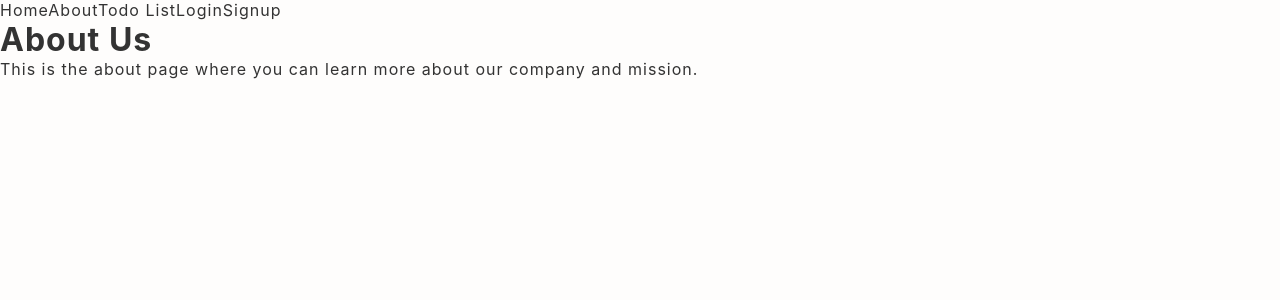
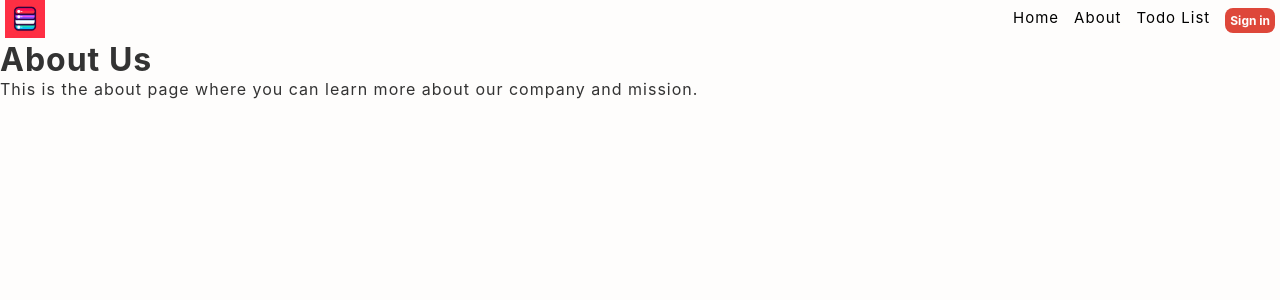
Before and after one commit to zli213/TaskTick, a Next.js app: page /about in a window 1280 px wide. Shown: the top 300 px of the page. Built offline with nearby package versions, Linux system fonts and the light colour scheme; no server answers.

Commit message:
Justify Navbar.

```diff
--- a/app/api/auth/[...nextauth]/options.js
+++ b/app/api/auth/[...nextauth]/options.js
@@ -1,7 +1,7 @@
 import GitHubProvider from "next-auth/providers/github";
 import GoogleProvider from "next-auth/providers/google";
 import CredentialsProvider from "next-auth/providers/credentials";
-import User from "@/app/(models)/User";
+import User from "../../../(models)/User";
 import bcrypt from "bcrypt";
 
 export const options = {
--- a/app/layout.js
+++ b/app/layout.js
@@ -12,13 +12,14 @@ export default function RootLayout({ children }) {
   return (
     <html lang="en">
       <body>
-        <nav>
+        <Navbar />
+        {/* <nav>
           <Link href="/">Home</Link>
           <Link href="/about">About</Link>
           <Link href="/today">Todo List</Link>
           <Link href="/login">Login</Link>
           <Link href="/signup">Signup</Link>
-        </nav>
+        </nav> */}
         <main>{children}</main>
       </body>
     </html>
--- a/components/pages/Navbar/index.js
+++ b/components/pages/Navbar/index.js
@@ -2,7 +2,7 @@
 import styles from "../../../styles/scss/navbar.module.scss";
 import Link from "next/link";
 import { getServerSession } from "next-auth/next";
-import { options } from "../../../app/api/auth/[...nextauth]";
+import { options } from "../../../app/api/auth/[...nextauth]/options";
 
 const Navbar = async () => {
   const session = await getServerSession({ options });
@@ -16,9 +16,9 @@ const Navbar = async () => {
         <Link href="/">Home</Link>
         <Link href="/about">About</Link>
         <Link href="/today">Todo List</Link>
-        <Link href="/login">
+        {/* <Link href="/login">
           <button className={styles.loginButtom}>Start for free</button>
-        </Link>
+        </Link> */}
         {session ? (
           <Link href="/api/auth/signout?callbackUrl=/">
             <button className={styles.loginButtom}>Sign out</button>
```
